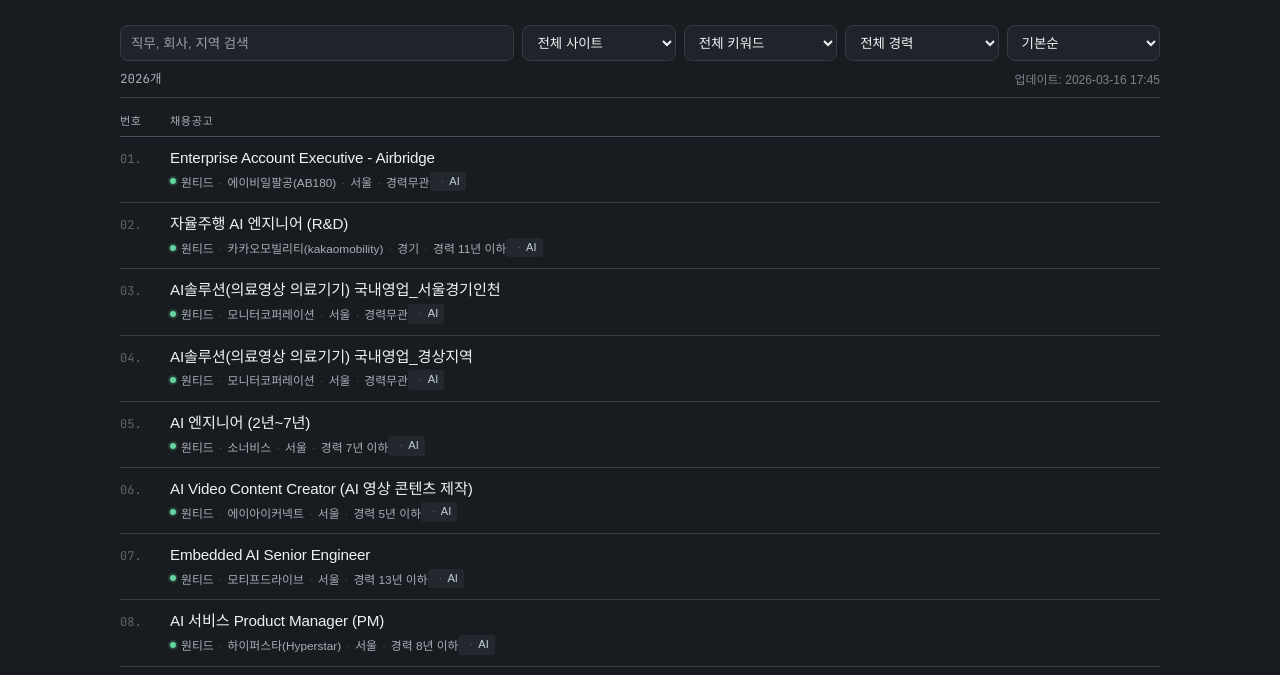
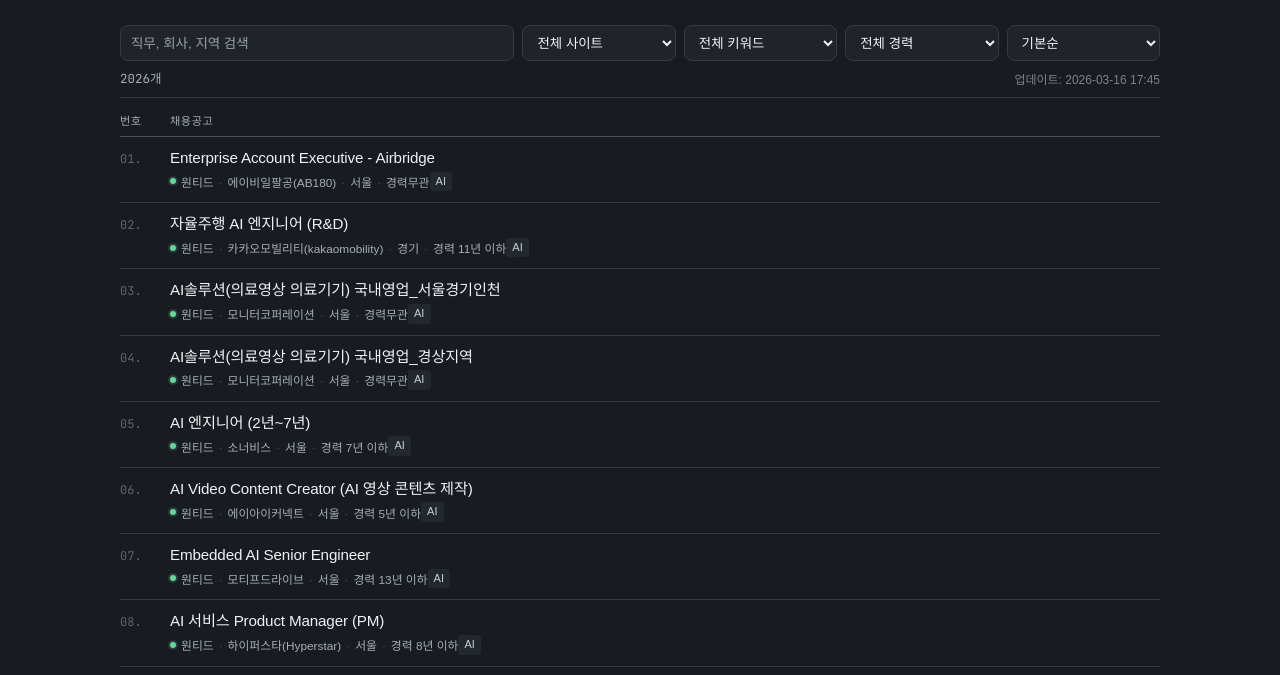
Before and after one commit to LeeJungYeop/ai-job-hub, a plain HTML site: page docs/index.html in a window 1280 px wide. Shown: the part 119-794 px from the top of the page. Drawn offline with Linux system fonts and the light colour scheme; a web font is replaced by a local one.

Commit message:
fix: correct selector for removing dot before job-tag

```diff
--- a/docs/styles.css
+++ b/docs/styles.css
@@ -205,7 +205,7 @@
   opacity: 0.35;
 }
 
-.job-submeta > span:has(.job-tag)::before {
+.job-submeta > .job-tag::before {
   content: none;
 }
 
```
